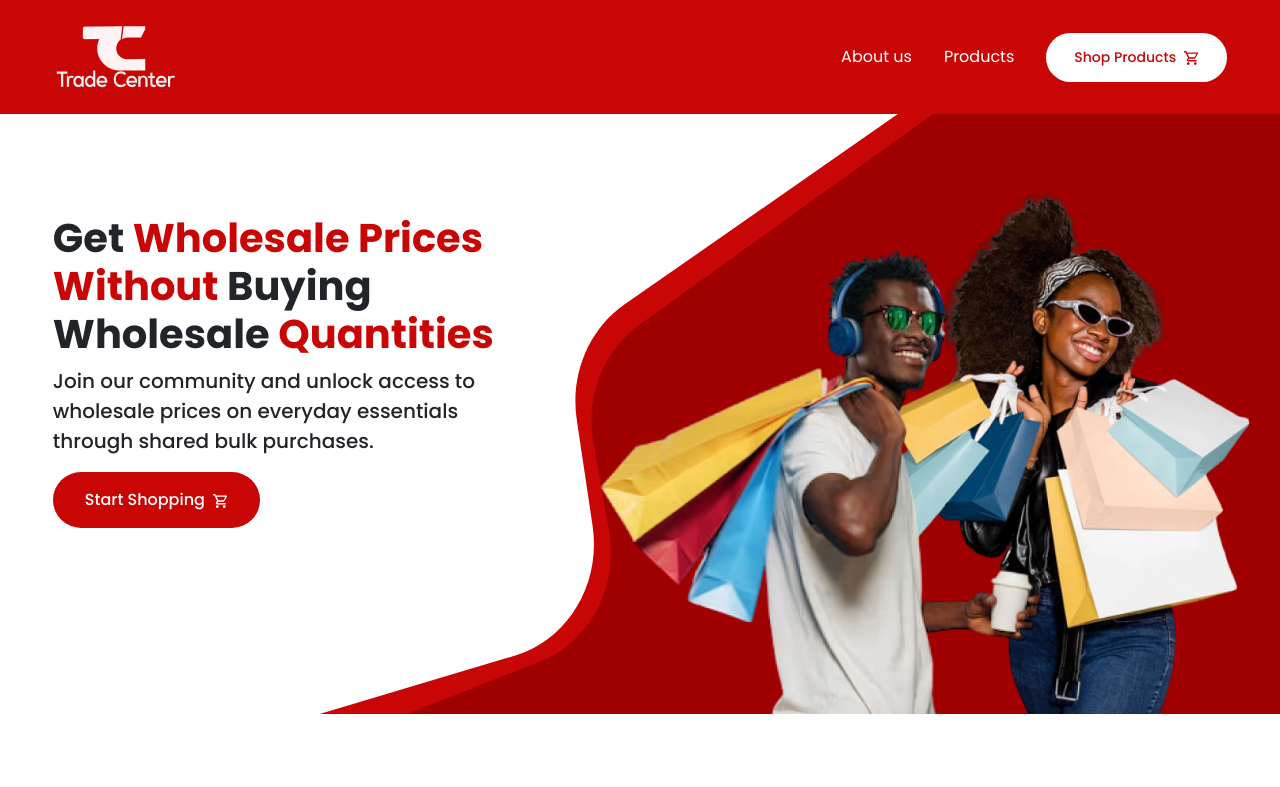
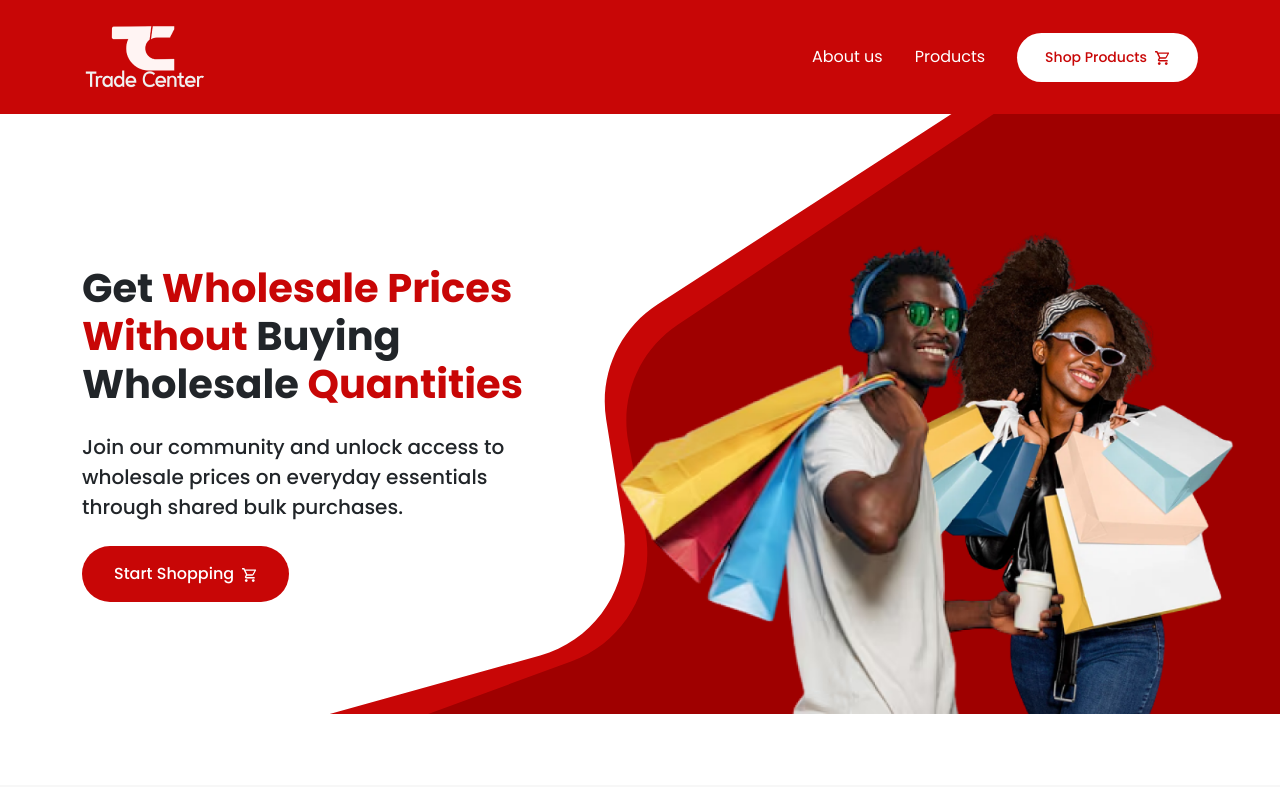
Before and after one commit to Akeemmudash/trade-center, a React (Vite) app: page / in a window 1280 px wide. Shown: the top 787 px of the page. Built offline with nearby package versions, Linux system fonts and the light colour scheme.

Commit message:
hero and navbar responsiveness fixed

```diff
--- a/src/components/Hero/Hero.tsx
+++ b/src/components/Hero/Hero.tsx
@@ -15,29 +15,32 @@ const itemVariants = {
 };
 const Hero = () => {
   return (
-    <section className="hero position-relative">
-      <div className="padding-container container-xxl d-flex  h-100 mx-auto ">
+    <section className="hero ">
+      <div className="padding-container container row  h-100 mx-auto ">
+        <div className="col-12 col-xl-6 h-100">
           <motion.header
-          className="header col-5"
+            className="header "
             transition={{ staggerChildren: 0.3 }}
             initial="hidden"
             animate="visible"
           >
-          <motion.h1 className="fs-1 fw-bold" variants={itemVariants}>
+            <motion.h1 className="fw-bold" variants={itemVariants}>
               Get{" "}
               <span className="text-bright-red">Wholesale Prices Without</span>{" "}
-            Buying Wholesale <span className="text-bright-red">Quantities</span>
+              Buying Wholesale{" "}
+              <span className="text-bright-red">Quantities</span>
             </motion.h1>
-          <motion.p className="fw-medium fs-5" variants={itemVariants}>
-            Join our community and unlock access to wholesale prices on everyday
-            essentials through shared bulk purchases.
+            <motion.p className="fw-medium fs-5 mt-4" variants={itemVariants}>
+              Join our community and unlock access to wholesale prices on
+              everyday essentials through shared bulk purchases.
             </motion.p>
-          <motion.div className="" variants={itemVariants}>
+            <motion.div className="mt-4" variants={itemVariants}>
               <Button icon={<CartIcon />}>Start Shopping</Button>
             </motion.div>
           </motion.header>
+        </div>
         <motion.div
-          className="hero_img  col-7"
+          className=" col-xl-6 col-12 d-none position-relative  d-lg-block"
           initial={{ translateX: 400, opacity: 0 }}
           animate={{ translateX: 0, opacity: 1 }}
           transition={{
@@ -45,18 +48,19 @@ const Hero = () => {
             ease: "linear",
           }}
         >
+          <div className="hero_img">
             <img
               src={heroMale}
               alt="hero image"
-            className="position-absolute bottom-0"
+              className="position-absolute "
             />
             <img
               src={heroFemale}
               alt="hero image"
-            className="position-absolute bottom-0 start-"
+              className="position-absolute  "
             />
-        </motion.div>
           </div>
+          {
             <div className="hero_wave">
               <img
                 src={brightSvg}
@@ -69,6 +73,9 @@ const Hero = () => {
                 className="position-absolute top-0 end-0 h-100 z-n1 "
               />
             </div>
+          }
+        </motion.div>
+      </div>
     </section>
   );
 };
--- a/src/components/Hero/hero.css
+++ b/src/components/Hero/hero.css
@@ -1,39 +1,93 @@
 .hero {
-  height: calc(100dvh - 114px);
-  max-height: 600px;
+  height: auto;
   width: 100%;
   min-height: 460px;
   overflow: hidden;
   position: relative;
 }
+.hero h1 {
+  font-size: 50px;
+}
 
+.hero_img img:first-child {
+  right: calc(130px - 1vw);
+  z-index: 1;
+}
+.hero_img img:nth-child(2) {
+  right: calc(-50px - 1vw);
+}
+@media screen and (min-width: 1200px) {
+  .hero {
+    height: calc(100dvh - 114px);
+    max-height: 600px;
+    width: 100%;
+    min-height: 460px;
+    overflow: hidden;
+    position: relative;
+  }
+  .hero h1 {
+    font-size: 40px;
+  }
+  .hero .header {
+    max-width: 446px;
+  }
+}
 .hero .header {
-  min-width: 446px;
-  margin-top: 100px;
+  margin-top: 150px;
+  height: calc(100dvh - 114px - 150px);
 }
-.hero_wave {
-  aspect-ratio: 1241/686;
+
+.hero .header .hero_wave {
+  /* aspect-ratio: 1241/686; */
 }
 .hero_wave img {
-  object-fit: contain;
+  object-fit: scale-down;
   object-position: right top;
   min-height: 600px;
 }
-.hero_img img {
-  width: 460px;
+.hero_img {
+  min-height: 550px;
+  height: 100%;
+  position: relative;
+}
+.hero_img > img {
+  height: 85%;
+  object-position: bottom center;
+  bottom: 0;
 }
 @media screen and (min-width: 1200px) {
   .hero_wave img {
-    transform: scaleX(0.93) translateX(8%);
+    transform: translateX(calc(300px - 7vw));
+    object-position: top right;
+    aspect-ratio: 1241/686;
   }
-  /* .hero_img {
+}
+@media screen and (max-width: 1200px) {
+  .hero .header {
+    margin-inline: auto;
+  }
+  .hero_wave img {
+    left: 0;
+  }
+  .hero_wave img:first-of-type {
+    transform: translateX(-110px);
+  }
+
+  .hero_img {
+    min-height: 651px;
+    height: calc(100dvh - 114px);
     position: relative;
-  } */
+  }
 }
-.hero_img img:first-child {
-  right: 223px;
-  z-index: 1;
+@media screen and (max-width: 991px) {
+  .hero_img img:nth-child(2) {
+    right: calc(-104px - 1vw);
+  }
+  .hero_img img:first-child {
+    right: calc(59px - 1vw);
+    z-index: 1;
+  }
+  .hero_img > img {
+    height: 67%;
+  }
 }
-.hero_img img:nth-child(2) {
-  right: 0;
-}
--- a/src/components/MenuToggle.tsx
+++ b/src/components/MenuToggle.tsx
@@ -1,8 +1,8 @@
-import { SVGMotionProps, motion } from "framer-motion";
+import { MotionProps, motion } from "framer-motion";
 
-const Path = (props: SVGMotionProps<SVGPathElement>) => (
+const Path = (props: MotionProps) => (
   <motion.path
-    fill=""
+    fill="transparent"
     strokeWidth="3"
     stroke="currentColor"
     strokeLinecap="round"
--- a/src/components/Navbar.tsx
+++ b/src/components/Navbar.tsx
@@ -41,13 +41,13 @@ const Navbar = () => {
   return (
     <nav className="nav bg-bright-red position-sticky top-0 z-3">
       <motion.div
-        className="padding-container container-xxl d-flex justify-content-between align-items-center flex-wrap"
+        className="container d-flex justify-content-between align-items-center flex-wrap"
         transition={{ duration: 0.6, staggerChildren: 0.1 }}
         initial="initial"
         animate="animate"
       >
         <Logo />
-        <div className="d-none d-sm-flex ">
+        <div className="d-none d-md-flex ">
           <ul className="list-unstyled d-flex align-items-center mb-0">
             <motion.li
               variants={slideDownVariants}
@@ -79,9 +79,12 @@ const Navbar = () => {
           </ul>
         </div>
 
-        <div className="hamburger-container d-sm-none">
+        <motion.div
+          className="hamburger-container d-md-none"
+          animate={isOpen ? "open" : "closed"}
+        >
           <MenuToggle toggle={() => toggleOpen()} />
-        </div>
+        </motion.div>
       </motion.div>
       <AnimatePresence>
         {isOpen && (
@@ -90,7 +93,7 @@ const Navbar = () => {
             animate="open"
             exit="closed"
             variants={ulVariants}
-            className="list-unstyled d-flex align-items-center mb-0 flex-column mt-5 justify-content-center w-100"
+            className="list-unstyled d-flex align-items-center mb-0 flex-column mt-5 justify-content-center w-100 d-md-none"
           >
             <motion.li
               className="mb-3"
--- a/src/index.css
+++ b/src/index.css
@@ -17,9 +17,9 @@
   --primary-dark: #232323;
 }
 @media (min-width: 1024px) and (max-width: 1400px) {
-  .padding-container {
+  /* .padding-container {
     padding-inline: calc(40px + 1vw) !important;
-  }
+  } */
   .row > * {
     padding-inline: 0 !important;
   }
--- a/src/pages/Home.tsx
+++ b/src/pages/Home.tsx
@@ -9,11 +9,11 @@ const Home = () => {
   return (
     <main className="main">
       <Hero />
-      <TrustedBy />
+      {/* <TrustedBy />
       <HowItWorks />
       <WhyChooseUs />
       <GlobeBanner />
-      <FeaturedProducts />
+      <FeaturedProducts /> */}
     </main>
   );
 };
```
Lines whose indentation alone changed are shown as unchanged.
